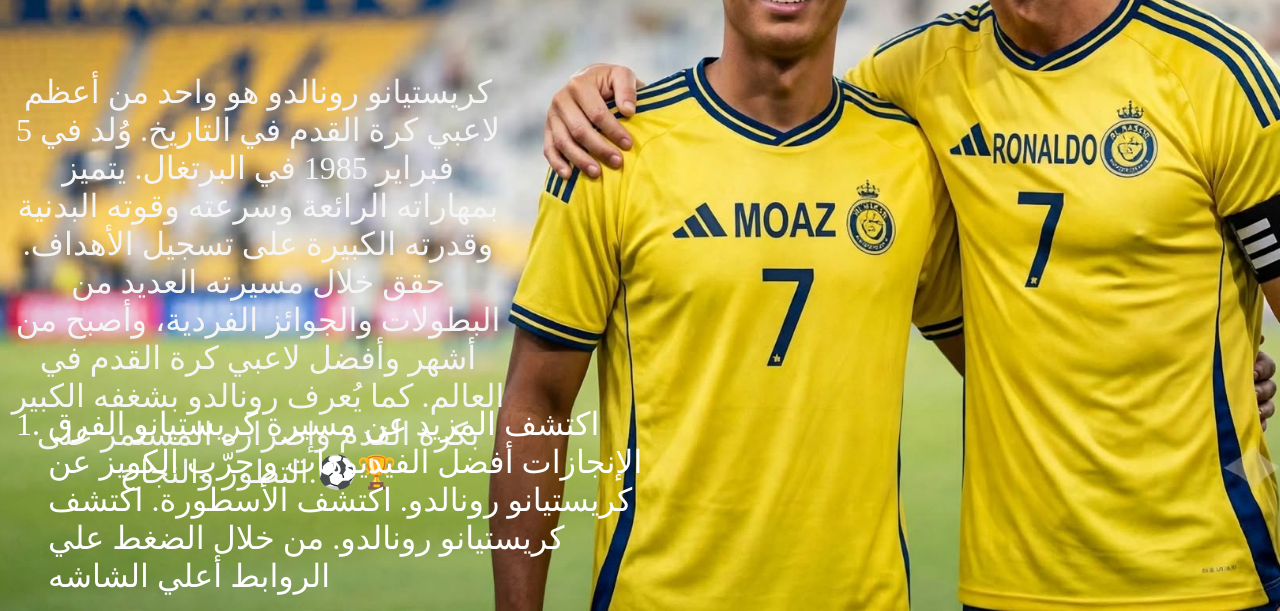
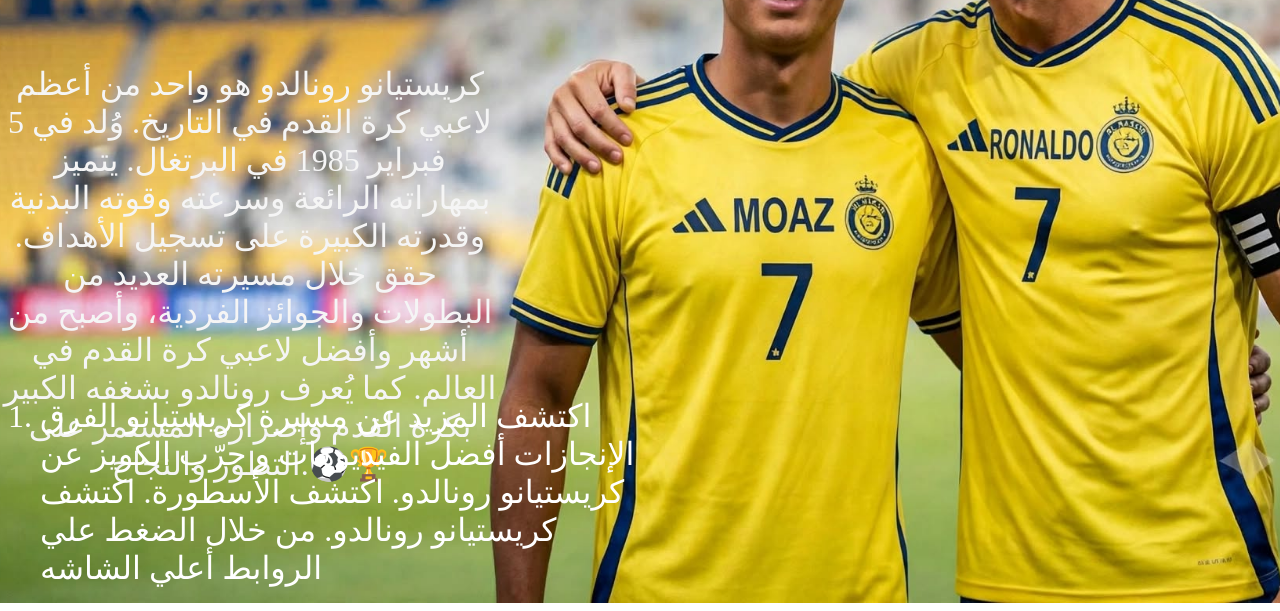
Before and after one commit to moazsanad6-byte/RONALDO, a plain HTML site: page index.html in a window 1280 px wide. Shown: the part 400-1011 px from the top of the page. Drawn offline with Linux system fonts and the light colour scheme.

Commit message:
Add files via upload

```diff
--- a/STYLE.CSS
+++ b/STYLE.CSS
@@ -1,5 +1,5 @@
 body{background-image: url(sanad.png);background-size: cover;background-position: center;  background-repeat: no-repeat;
-
+margin: 0;min-height: 100vh;
 }
 
 div{
```
